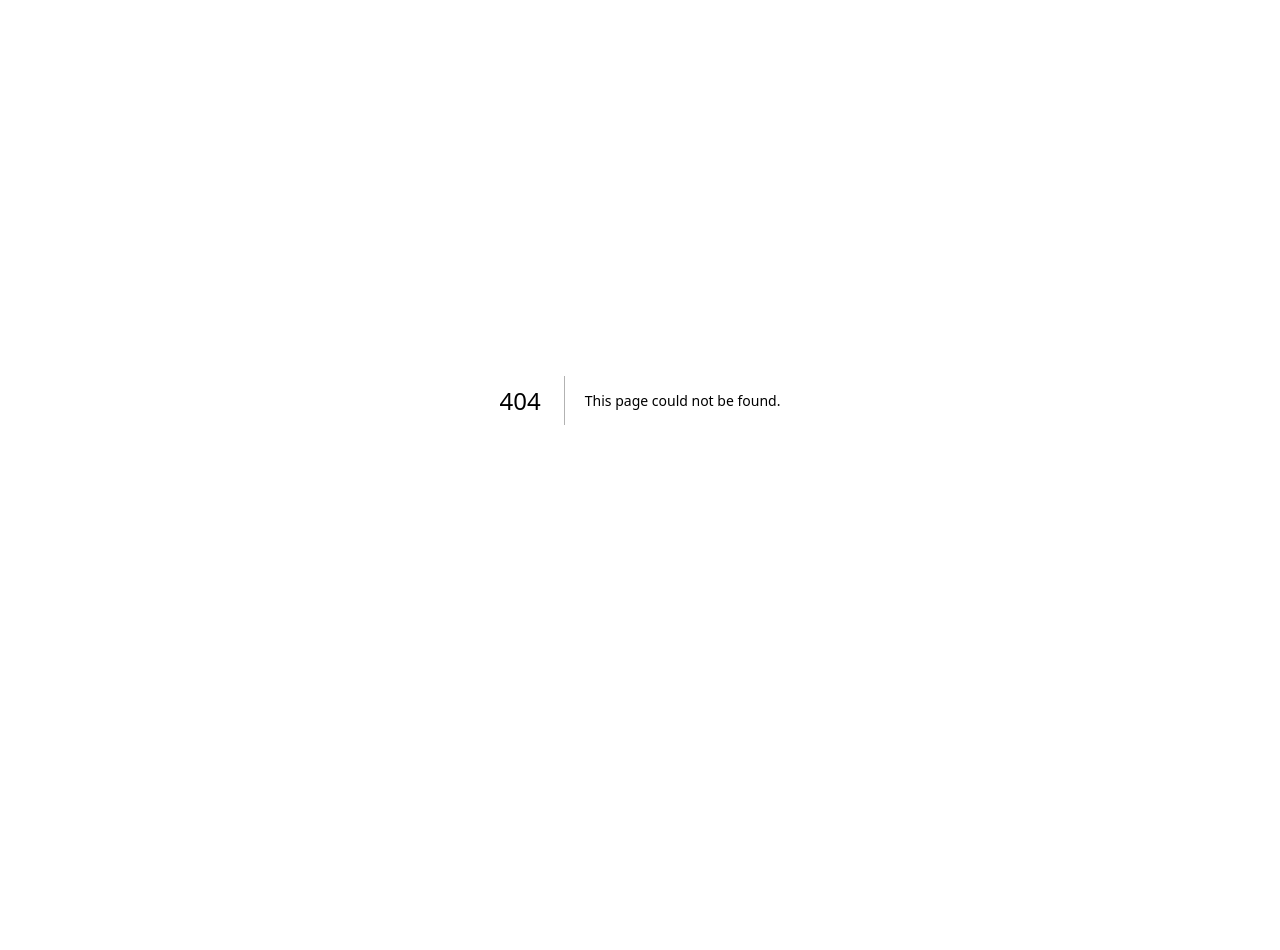
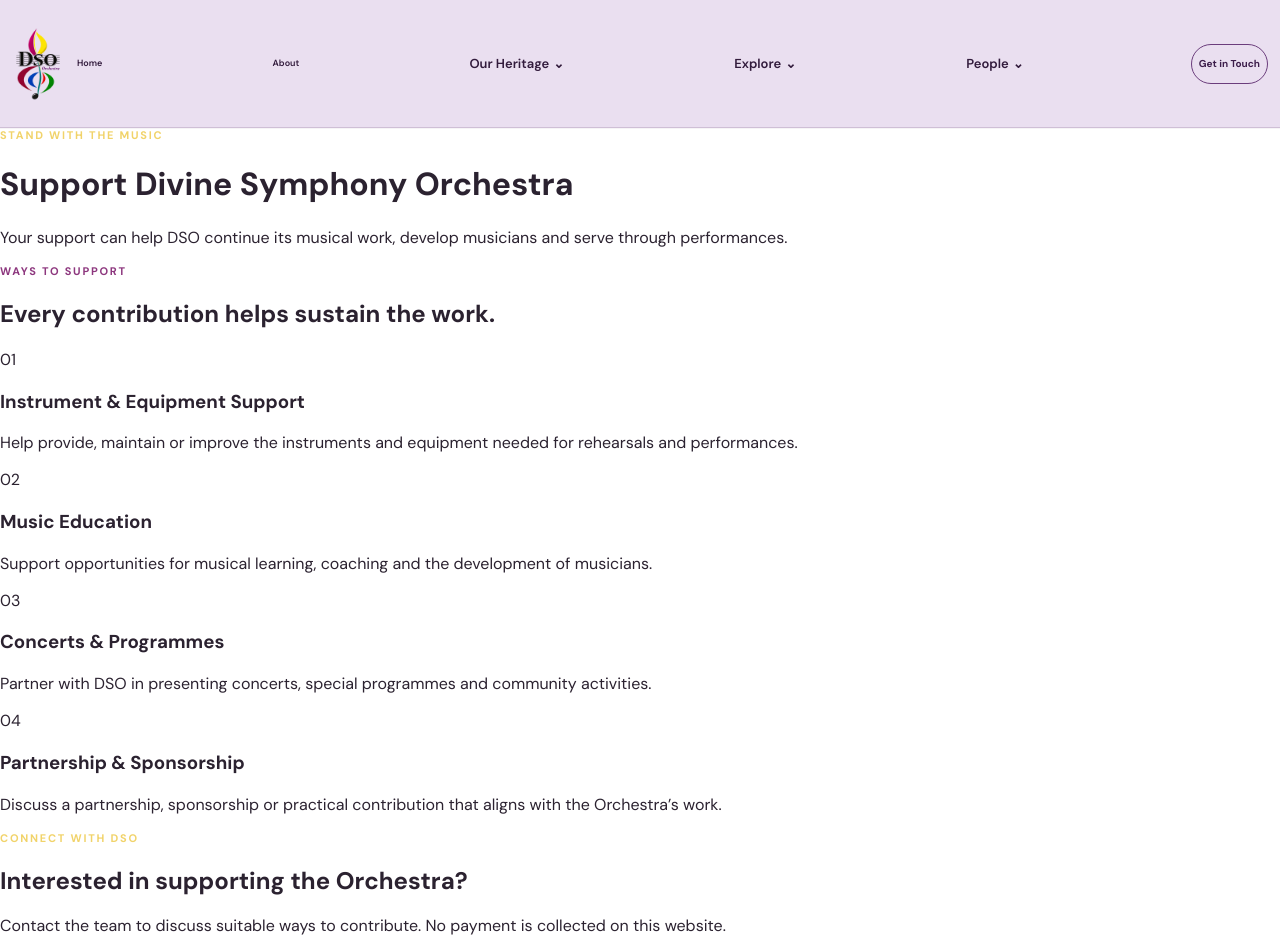
Before and after one commit to Divinesymphonyorchestra20/Divine-Symphony-Orchestra, a Next.js app: page /support in a window 1280 px wide. Before the commit this address had no page. Shown: the top 950 px of the page. Before the commit the page ends 800 px from the top, so only its background shows below. Built offline with nearby package versions, Linux system fonts and the light colour scheme; a web font is replaced by a local one.

Commit message:
Add Support DSO information page

```diff
--- /dev/null
+++ b/app/support/page.tsx
@@ -0,0 +1,35 @@
+import type { Metadata } from "next";
+import SitePageLayout from "../../components/site-page-layout";
+
+export const metadata: Metadata = {
+  title: "Support DSO | Divine Symphony Orchestra",
+  description: "Find out how to support the work and activities of Divine Symphony Orchestra.",
+};
+
+export default function SupportPage() {
+  return (
+    <SitePageLayout active="Support">
+      <main className="dso-action-page">
+        <header className="dso-action-hero">
+          <p className="eyebrow">Stand with the music</p>
+          <h1>Support Divine Symphony Orchestra</h1>
+          <p>Your support can help DSO continue its musical work, develop musicians and serve through performances.</p>
+        </header>
+        <section className="dso-action-content">
+          <p className="eyebrow dark">Ways to support</p>
+          <h2>Every contribution helps sustain the work.</h2>
+          <div className="dso-action-cards">
+            <article><span>01</span><h3>Instrument &amp; Equipment Support</h3><p>Help provide, maintain or improve the instruments and equipment needed for rehearsals and performances.</p></article>
+            <article><span>02</span><h3>Music Education</h3><p>Support opportunities for musical learning, coaching and the development of musicians.</p></article>
+            <article><span>03</span><h3>Concerts &amp; Programmes</h3><p>Partner with DSO in presenting concerts, special programmes and community activities.</p></article>
+            <article><span>04</span><h3>Partnership &amp; Sponsorship</h3><p>Discuss a partnership, sponsorship or practical contribution that aligns with the Orchestra’s work.</p></article>
+          </div>
+        </section>
+        <section className="dso-action-cta">
+          <div><p className="eyebrow">Connect with DSO</p><h2>Interested in supporting the Orchestra?</h2><p>Contact the team to discuss suitable ways to contribute. No payment is collected on this website.</p></div>
+          <a className="solid-cta" href="/contact?topic=support">Contact DSO <span aria-hidden="true">→</span></a>
+        </section>
+      </main>
+    </SitePageLayout>
+  );
+}
```
